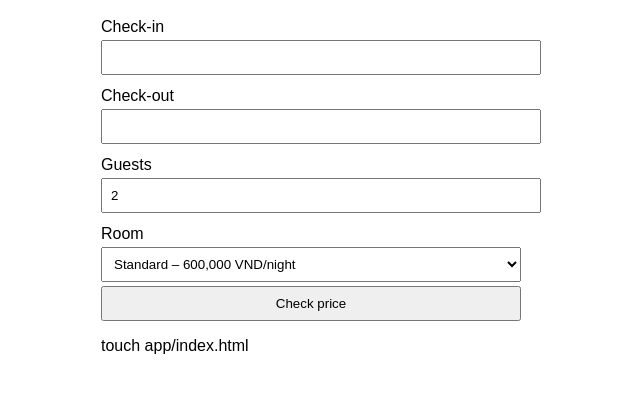
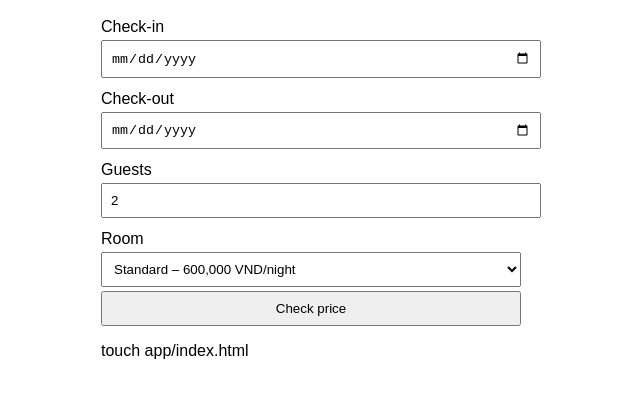
Before and after one commit to tramtrantuyet-agilityio/cd-Documents-dojo-baqa-tram, a plain HTML site: page index.html in a window 1280 px wide. Shown: the part 80-478 px from the top of the page, without its empty margins (329-969 px from the left). Drawn offline with Linux system fonts and the light colour scheme.

Commit message:
Add files via upload

```diff
--- a/index.html
+++ b/index.html
@@ -15,11 +15,11 @@
   <h1>Lantern Stay</h1>
   <form id="booking">
     <label for="checkin">Check-in</label>
-    <input id="checkin" type="2026-12-01" required>
+    <input id="checkin" type="date" required>
     <label for="checkout">Check-out</label>
-    <input id="checkout" type="2026-12-03" required>
+    <input id="checkout" type="date" required>
     <label for="guests">Guests</label>
-    <input id="guests" type="0" value="2">
+    <input id="guests" type="number" value="2">
     <label for="room">Room</label>
     <select id="room">
       <option value="standard">Standard – 600,000 VND/night</option>
```
Also changed, not shown: README.md.
